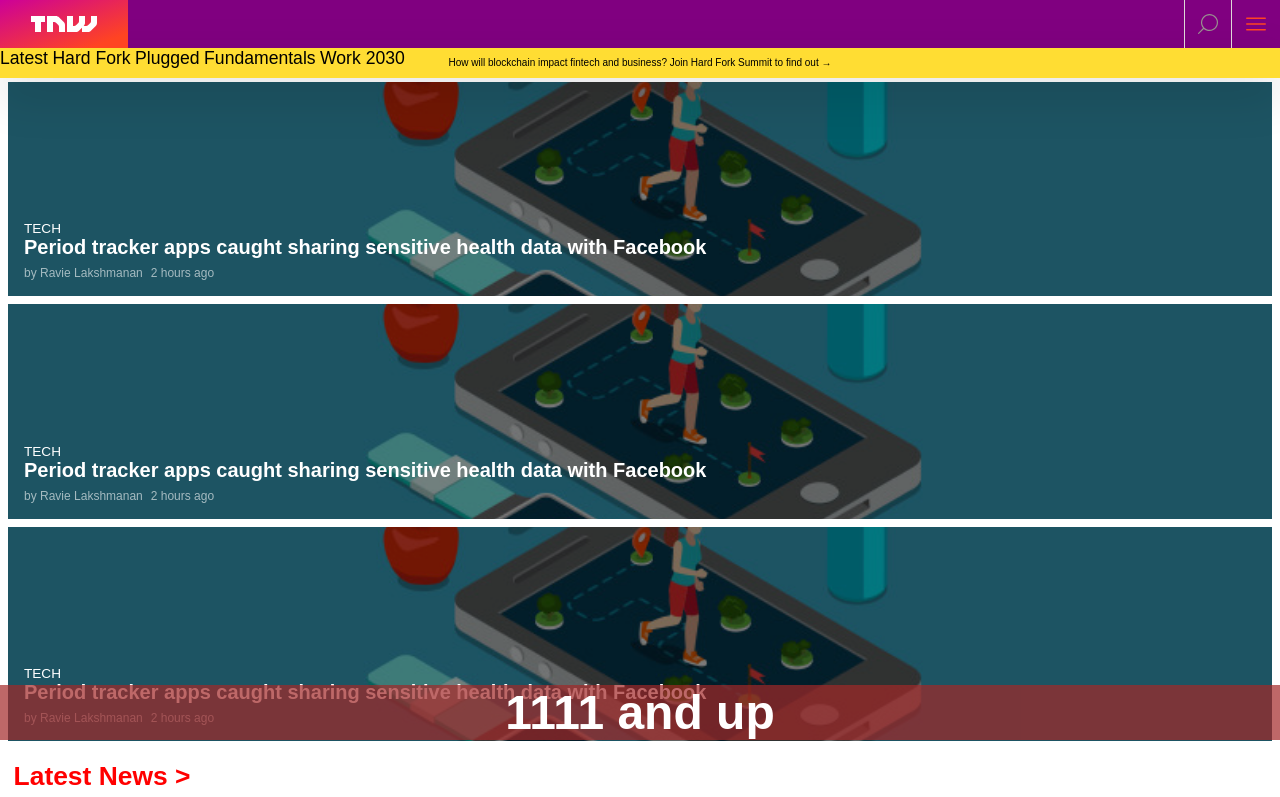
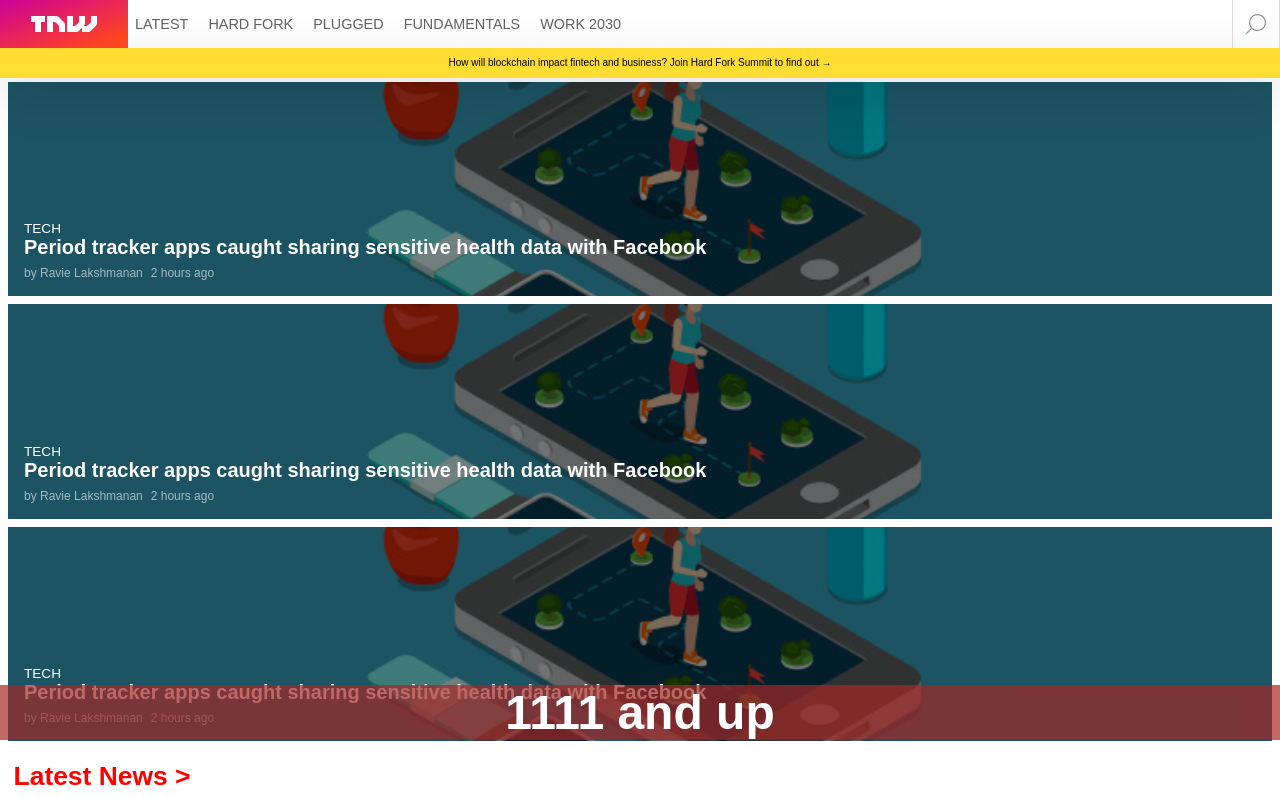
Before and after one commit to fedgut/building_with_responsive_design, a website: page index.html in a window 1280 px wide. Shown: the top 797 px of the page. Drawn offline with Linux system fonts and the light colour scheme.

Commit message:
Correct Navbar for medium display

```diff
--- a/index.html
+++ b/index.html
@@ -14,15 +14,17 @@
 <body>
     <nav class="sticky-bar">
         <div class="top-nav">
-            <div id="nav-links">
+            <div class="nav-links">
                 <a href="#" class="nav-logo">
                     <img src="images/tnw-logo.svg" alt="TNW logo" class="nav-img">
                 </a>
-                <a href="#" class="nav-white">Latest</a>
-                <a href="#" class="nav-white">Hard Fork</a>
-                <a href="#" class="nav-white">Plugged</a>
-                <a href="#" class="nav-white">Fundamentals</a>
-                <a href="#" class="nav-white">Work 2030</a>
+                <div class="nav-sector">
+                    <a href="#" class="nav-white">Latest</a>
+                    <a href="#" class="nav-white">Hard Fork</a>
+                    <a href="#" class="nav-white">Plugged</a>
+                    <a href="#" class="nav-white">Fundamentals</a>
+                    <a href="#" class="nav-white">Work 2030</a>
+                </div>
             </div>
             <div class="search-menu">
                 <div class="action search-wrapper">
--- a/medium.css
+++ b/medium.css
@@ -5,7 +5,6 @@
 
   .top-nav {
     display: grid;
-    background: purple;
     grid-template-columns: 1fr 96px;
     grid-template-rows: auto;
   }
@@ -13,15 +12,29 @@
   .nav-links {
     grid-column: 1;
     width: 100%;
-    display: gird;
-    grid-template-columns: 8rem 1fr 1fr 1fr 1fr 1fr;
+    display: grid;
+    grid-template-columns: 8rem 500px auto;
   }
 
-  .search-menu {
-    grid-column: 2;
+  .nav-sector {
+    display: flex;
+    flex-direction: row;
+    justify-content: space-between;
+    align-items: center;
+    font-family: Shentox, sans-serif;
+    font-weight: 500;
+    text-transform: uppercase;
   }
 
   .nav-white {
-    font-size: 110%;
+    font-size: 90%;
+    padding: 0 7px;
+    color: rgba(34, 34, 34, 0.712);
+  }
+
+  .search-menu > span {
+    display: none;
+    visibility: hidden;
+    position: absolute;
   }
 }
```
